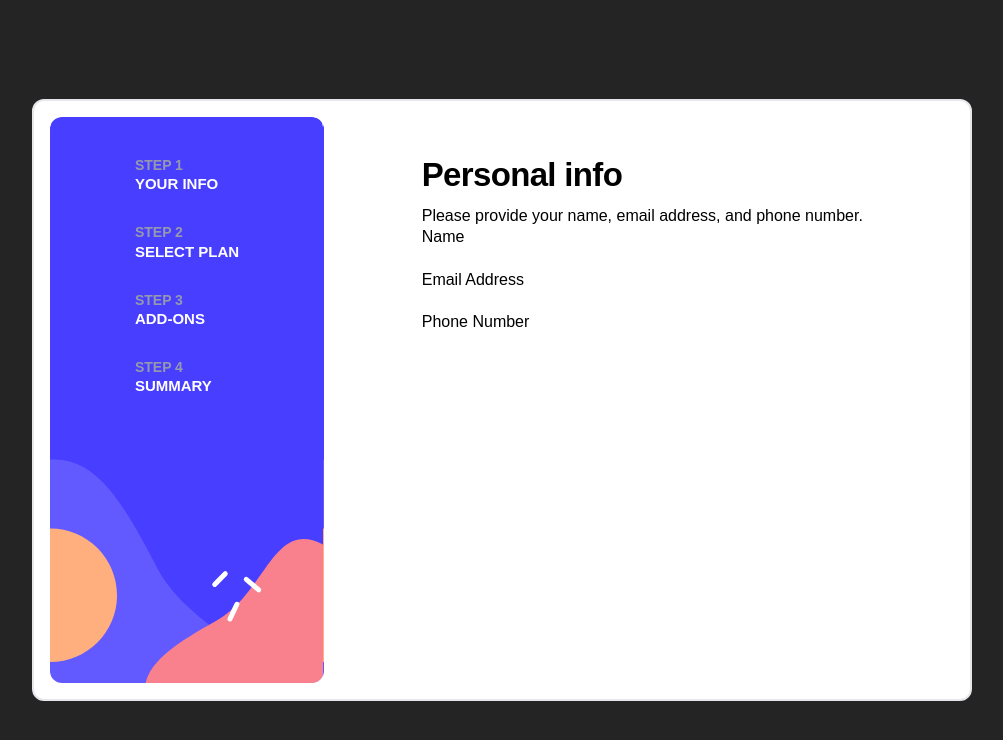
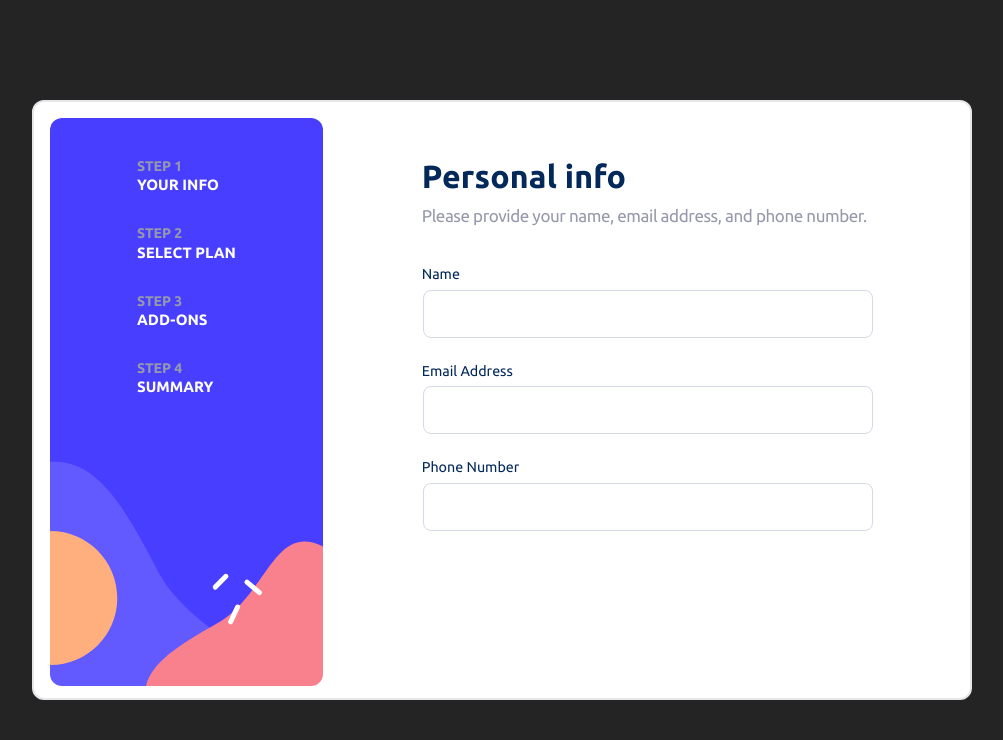
Before and after one commit to DaedalusHatak/fun-project, a Vue app: page / in a window 1280 px wide. Shown: the top 740 px of the page, without its empty margins (138-1141 px from the left). Built offline with nearby package versions, Linux system fonts and the light colour scheme.

Commit message:
pixel-perfect first step

```diff
--- a/src/style.css
+++ b/src/style.css
@@ -1,8 +1,9 @@
+@import url('https://fonts.googleapis.com/css2?family=Ubuntu:wght@400;500;700&display=swap');
 @tailwind base;
 @tailwind components;
 @tailwind utilities;
 
-@import url('https://fonts.googleapis.com/css2?family=Ubuntu:wght@400;500;700&display=swap');
+
 @layer base {
   :root {
     --marine-blue: hsl(213, 96%, 18%);
--- a/src/views/Home.vue
+++ b/src/views/Home.vue
@@ -11,18 +11,18 @@
 			</div>
 		</div>
 		<div class="col-span-2 px-18 pt-10 text-left">
-			<h1 class="pb-3 ">Personal info</h1>
-			<p class="">Please provide your name, email address, and phone number.</p>
+			<h1 class="pb-2 text-marine">Personal info</h1>
+			<p class="provide text-cgray">Please provide your name, email address, and phone number.</p>
 			<form action="submit">
-				<div class="grid">
-					<label for="name">Name</label>
-					<input type="text" name="name" />
+				<div class="grid pt-9">
+					<label  for="name">Name</label>
+					<input  type="text" name="name" />
 				</div>
-				<div class="grid">
+				<div class="grid pt-5">
 					<label for="name">Email Address</label>
 					<input type="text" name="name" />
 				</div>
-				<div class="grid">
+				<div class="grid pt-5">
 					<label for="name">Phone Number</label>
 					<input type="text" name="name" />
 				</div>
@@ -71,7 +71,12 @@ export default {
 .w-988 {
 	width: 940px;
 
-	max-height: 866px;
+	max-height: 600px;
+}
+.provide{
+	letter-spacing: -0.025em;
+	padding-top: 3px;
+	font-size: 17px;
 }
 .texting-body{
     font-size: 15px;
@@ -82,14 +87,39 @@ export default {
 .bg-sidebar {
 	background-image: url('../assets/images/bg-sidebar-desktop.svg');
 	/* background-repeat: no-repeat; */
-	background-size: contain;
-	width: 274px;
-	height: 566px;
+	background-size: cover;
+	background-repeat: no-repeat;
+	width: 273px;
+	height: 568px;
 }
 
 h1{
-    letter-spacing: -0.020em;
+	padding-top:1px;
+	-webkit-font-smoothing: antialiased;
+-moz-osx-font-smoothing: grayscale;
+    letter-spacing: 0.005em;
     font-weight: 700;
-    font-size: 33px;
+    font-size: 32px;
+}
+
+label{
+	color:var(--marine-blue);
+	font-size: 14.3px;
+	padding-bottom: 7px;
+	padding-top: 1.8px;
+}
+input{
+	margin-top: -1px;
+	margin-bottom: 1.5px;
+	margin-left: 1px;
+	width:450px;
+	border-radius: 0.5rem;
+	border: 1px solid var(--light-gray);
+	height: 48px;
+	background-color: white;
+}
+input:focus-visible,input:active{
+	outline: none !important;
+	border: 1px solid var(--purplish-blue);
 }
 </style>
```
